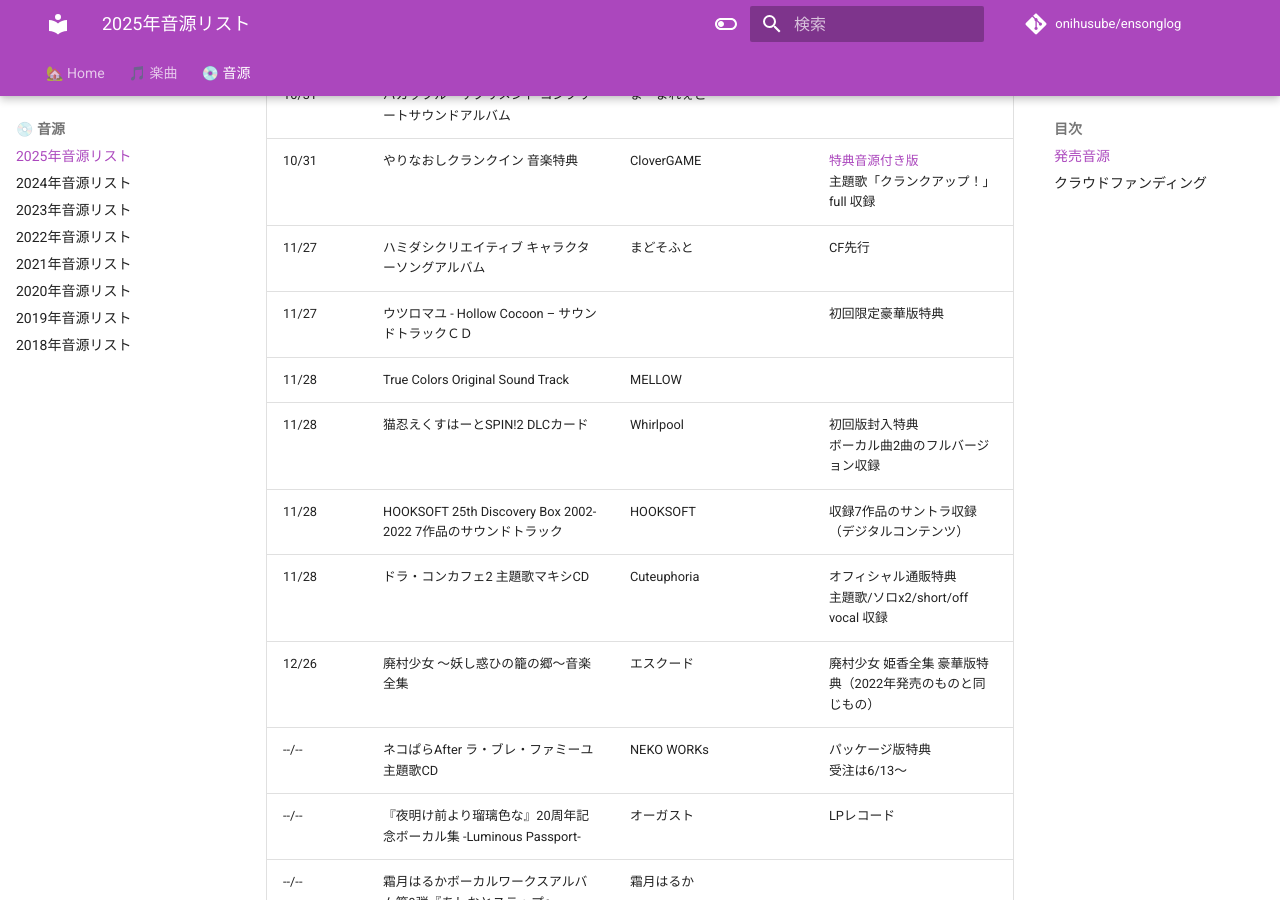
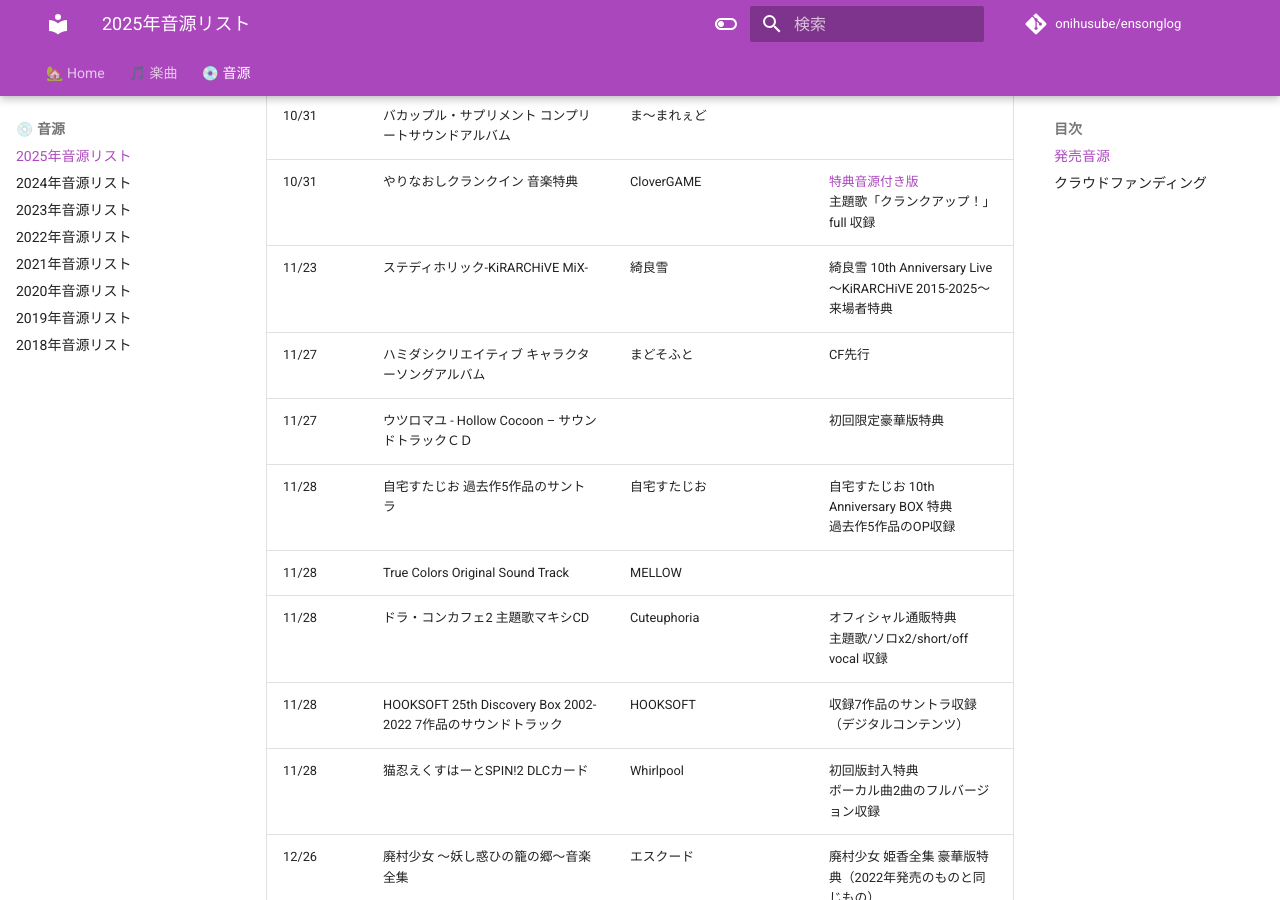
Before and after one commit to onihusube/ensonglog, an MkDocs documentation site: the page built from docs/2025/音源.md, in a window 1280 px wide and 900 px high, scrolled down 12921 px. Built offline with MkDocs 1.6.1 and Material for MkDocs 9.7.7, drawn with Linux system fonts in a browser that asks for light colours; comment, search, counter and statistics services are not loaded.

Commit message:
音源の追記と修正

```diff
--- a/docs/2025/音源.md
+++ b/docs/2025/音源.md
@@ -187,12 +187,14 @@
 | 10/31 | CRACK≡TRICK! オリジナルサウンドトラック | CRYSTALiA | 豪華版特典 |
 | 10/31 | バカップル・サプリメント コンプリートサウンドアルバム | ま～まれぇど |  |
 | 10/31 | やりなおしクランクイン 音楽特典 | CloverGAME | [特典音源付き版](https://www.dlsite.com/pro/work/=/product_id/VJ01004910.html) </br> 主題歌「クランクアップ！」full 収録|
+| 11/23 | ステディホリック-KiRARCHiVE MiX- | 綺良雪 | 綺良雪 10th Anniversary Live ～KiRARCHiVE 2015-2025～ 来場者特典 |
 | 11/27 | ハミダシクリエイティブ キャラクターソングアルバム | まどそふと | CF先行 |
 | 11/27 | ウツロマユ - Hollow Cocoon – サウンドトラックＣＤ |  | 初回限定豪華版特典 |
+| 11/28 | 自宅すたじお 過去作5作品のサントラ | 自宅すたじお | 自宅すたじお 10th Anniversary BOX 特典 </br> 過去作5作品のOP収録 |
 | 11/28 | True Colors Original Sound Track | MELLOW |  |
+| 11/28 | ドラ・コンカフェ2 主題歌マキシCD | Cuteuphoria | オフィシャル通販特典 </br> 主題歌/ソロx2/short/off vocal 収録 |
+| 11/28 | HOOKSOFT 25th Discovery Box 2002-2022 7作品のサウンドトラック | HOOKSOFT | 収録7作品のサントラ収録（デジタルコンテンツ） |
 | 11/28 | 猫忍えくすはーとSPIN!2 DLCカード | Whirlpool | 初回版封入特典 </br> ボーカル曲2曲のフルバージョン収録 |
-| 11/28 | HOOKSOFT 25th Discovery Box 2002-2022 7作品のサウンドトラック | HOOKSOFT | 収録7作品のサントラ収録（デジタルコンテンツ） |
-| 11/28 | ドラ・コンカフェ2 主題歌マキシCD | Cuteuphoria | オフィシャル通販特典 </br> 主題歌/ソロx2/short/off vocal 収録 |
 | 12/26 | 廃村少女 ～妖し惑ひの籠の郷～音楽全集 | エスクード | 廃村少女 姫香全集 豪華版特典（2022年発売のものと同じもの） |
 | --/-- | ネコぱらAfter ラ・ブレ・ファミーユ 主題歌CD | NEKO WORKs | パッケージ版特典 </br> 受注は6/13～ |
 | --/-- | 『夜明け前より瑠璃色な』20周年記念ボーカル集 -Luminous Passport- | オーガスト | LPレコード |
```
Also changed, not shown: other parts of docs/2025/音源.md (+1 -1 lines).
